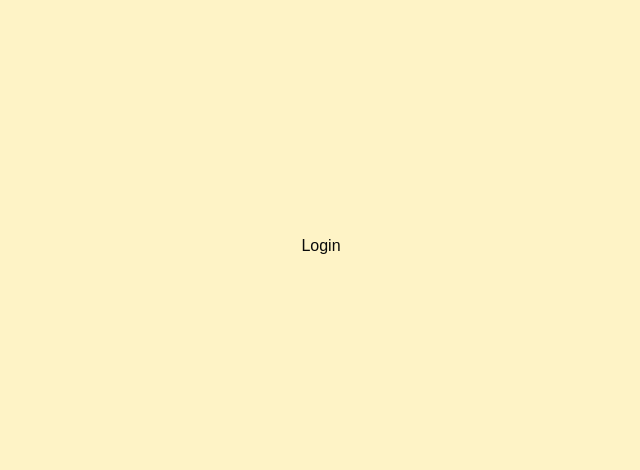
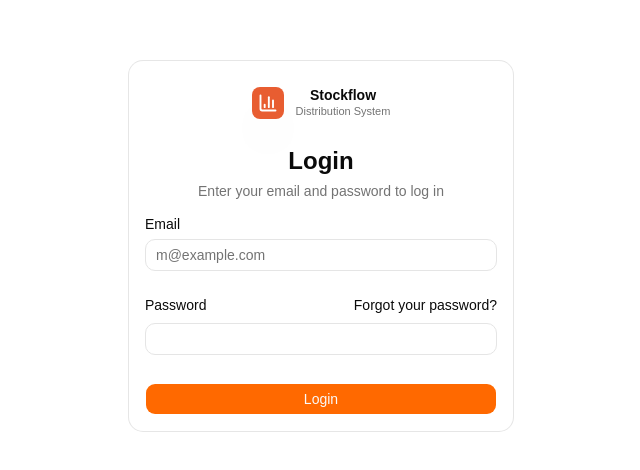
Before and after one commit to ashpavi/stockflow, a React (Vite) app: page /login in a window 1280 px wide. Shown: the part 154-624 px from the top of the page, without its empty margins (319-959 px from the left). Built offline with nearby package versions, Linux system fonts and the light colour scheme.

Commit message:
login page and 404

```diff
--- a/src/App.jsx
+++ b/src/App.jsx
@@ -2,6 +2,7 @@
 import { Route, Routes, BrowserRouter } from 'react-router-dom'
 import Home from './pages/home'
 import Login from './pages/login'
+import NotFoundPage from './pages/notFound/NotFoundPage'
 
 
 function App() {
@@ -10,6 +11,10 @@
             <Routes>
                 <Route path="/" element={<Home />} />
                 <Route path="/login" element={<Login />} />
+
+
+
+                <Route path="*" element={<NotFoundPage />} />
             </Routes>
         </BrowserRouter>
     )
--- /dev/null
+++ b/src/components/ui/card.jsx
@@ -0,0 +1,120 @@
+import * as React from "react"
+import { cn } from "cn"
+
+function Card({
+  className,
+  size = "default",
+  ...props
+}) {
+  return (
+    <div
+      data-slot="card"
+      data-size={size}
+      className={cn(
+        "group/card flex flex-col gap-(--card-spacing) overflow-hidden rounded-xl bg-card py-(--card-spacing) text-sm text-card-foreground ring-1 ring-foreground/10 [--card-spacing:--spacing(4)] has-data-[slot=card-footer]:pb-0 has-[>img:first-child]:pt-0 data-[size=sm]:[--card-spacing:--spacing(3)] data-[size=sm]:has-data-[slot=card-footer]:pb-0 *:[img:first-child]:rounded-t-xl *:[img:last-child]:rounded-b-xl",
+        className
+      )}
+      {...props}
+    />
+  )
+}
+
+function CardHeader({
+  className,
+  ...props
+}) {
+  return (
+    <div
+      data-slot="card-header"
+      className={cn(
+        "group/card-header @container/card-header grid auto-rows-min items-start gap-1 rounded-t-xl px-(--card-spacing) has-data-[slot=card-action]:grid-cols-[1fr_auto] has-data-[slot=card-description]:grid-rows-[auto_auto] [.border-b]:pb-(--card-spacing)",
+        className
+      )}
+      {...props}
+    />
+  )
+}
+
+function CardTitle({
+  className,
+  ...props
+}) {
+  return (
+    <div
+      data-slot="card-title"
+      className={cn(
+        "text-base leading-snug font-medium group-data-[size=sm]/card:text-sm",
+        className
+      )}
+      {...props}
+    />
+  )
+}
+
+function CardDescription({
+  className,
+  ...props
+}) {
+  return (
+    <div
+      data-slot="card-description"
+      className={cn("text-sm text-muted-foreground", className)}
+      {...props}
+    />
+  )
+}
+
+function CardAction({
+  className,
+  ...props
+}) {
+  return (
+    <div
+      data-slot="card-action"
+      className={cn(
+        "col-start-2 row-span-2 row-start-1 self-start justify-self-end",
+        className
+      )}
+      {...props}
+    />
+  )
+}
+
+function CardContent({
+  className,
+  ...props
+}) {
+  return (
+    <div
+      data-slot="card-content"
+      className={cn("px-(--card-spacing)", className)}
+      {...props}
+    />
+  )
+}
+
+function CardFooter({
+  className,
+  ...props
+}) {
+  return (
+    <div
+      data-slot="card-footer"
+      className={cn(
+        "flex items-center rounded-b-xl border-t bg-muted/50 p-(--card-spacing)",
+        className
+      )}
+      {...props}
+    />
+  )
+}
+
+export {
+  Card,
+  CardHeader,
+  CardFooter,
+  CardTitle,
+  CardAction,
+  CardDescription,
+  CardContent,
+}
--- /dev/null
+++ b/src/components/ui/input.jsx
@@ -0,0 +1,23 @@
+import * as React from "react"
+import { Input as InputPrimitive } from "@base-ui/react/input"
+import { cn } from "cn"
+
+function Input({
+  className,
+  type,
+  ...props
+}) {
+  return (
+    <InputPrimitive
+      type={type}
+      data-slot="input"
+      className={cn(
+        "h-8 w-full min-w-0 rounded-lg border border-input bg-transparent px-2.5 py-1 text-base transition-colors outline-none file:inline-flex file:h-6 file:border-0 file:bg-transparent file:text-sm file:font-medium file:text-foreground placeholder:text-muted-foreground focus-visible:border-ring focus-visible:ring-3 focus-visible:ring-ring/50 disabled:pointer-events-none disabled:cursor-not-allowed disabled:bg-input/50 disabled:opacity-50 aria-invalid:border-destructive aria-invalid:ring-3 aria-invalid:ring-destructive/20 md:text-sm dark:bg-input/30 dark:disabled:bg-input/80 dark:aria-invalid:border-destructive/50 dark:aria-invalid:ring-destructive/40",
+        className
+      )}
+      {...props}
+    />
+  )
+}
+
+export { Input }
--- /dev/null
+++ b/src/components/ui/label.jsx
@@ -0,0 +1,20 @@
+import * as React from "react"
+import { cn } from "cn"
+
+function Label({
+  className,
+  ...props
+}) {
+  return (
+    <label
+      data-slot="label"
+      className={cn(
+        "flex items-center gap-2 text-sm leading-none font-medium select-none group-data-[disabled=true]:pointer-events-none group-data-[disabled=true]:opacity-50 peer-disabled:cursor-not-allowed peer-disabled:opacity-50",
+        className
+      )}
+      {...props}
+    />
+  )
+}
+
+export { Label }
--- a/src/layout/AuthLayout.jsx
+++ b/src/layout/AuthLayout.jsx
@@ -2,7 +2,7 @@
 
 function AuthLayout({ children }) {
     return (
-        <div className='min-h-screen bg-amber-100 flex items-center justify-center'>
+        <div className='min-h-screen bg-background flex items-center justify-center'>
             {children}
         </div>
     )
--- a/src/pages/login/index.jsx
+++ b/src/pages/login/index.jsx
@@ -1,9 +1,104 @@
+import { Button } from "@/components/ui/button"
+import {
+  Card,
+  CardAction,
+  CardContent,
+  CardDescription,
+  CardFooter,
+  CardHeader,
+  CardTitle,
+} from "@/components/ui/card"
+import { Input } from "@/components/ui/input"
+import { Label } from "@/components/ui/label"
+
+import { BarChart3 } from "lucide-react"
 import AuthLayout from '../../layout/AuthLayout'
-import React from 'react'
+import { useNavigate } from "react-router-dom"
+import { useState } from "react"
+
 
 function Login() {
+  const navigate = useNavigate()
+
+  const [form, setForm] = useState({
+    email: "",
+    password: ""
+  })
+
+  function handleSubmit(event){
+    alert(JSON.stringify(form))
+  }
+
+  function handleChange(event) {
+    const { name, value } = event.target
+
+    setForm((currentForm)=>({
+      ...currentForm,
+      [name]: value
+    }))
+  }
+
   return (
-    <AuthLayout>Login</AuthLayout>
+    <AuthLayout>
+      <Card className="w-full max-w-sm">
+        <CardHeader className="text-center">
+          <button
+            onClick={() =>
+              navigate('/')
+            }
+            className='flex items-center gap-3 h-16 pb-3 justify-center cursor-pointer'>
+            <div className='flex items-center justify-center rounded-md flex-row bg-[#e85d31] text-white size-8  shadow-2xl'>
+              <BarChart3 className='size-5 stroke-[2.25]' />
+            </div>
+            <div className='leading-tight'>
+              <p className='text-md font-semibold text-foreground'>Stockflow</p>
+              <p className='text-[11px] text-muted-foreground'>Distribution System</p>
+            </div>
+          </button>
+          <CardTitle className="font-semibold text-2xl">Login</CardTitle>
+          <CardDescription>Enter your email and password to log in</CardDescription>
+        </CardHeader>
+        <CardContent>
+          <form onSubmit={handleSubmit}>
+            <div className="flex flex-col gap-6">
+              <div className="grid gap-2">
+                <Label htmlFor="email">Email</Label>
+                <Input
+                  id="email"
+                  name="email"
+                  type="email"
+                  placeholder="m@example.com"
+                  required
+                  onChange={handleChange}
+                />
+              </div>
+              <div className="grid gap-2">
+                <div className="flex items-center">
+                  <Label htmlFor="password">Password</Label>
+                  <a
+                    href="#"
+                    className="ml-auto inline-block text-sm underline-offset-4 hover:underline"
+                  >
+                    Forgot your password?
+                  </a>
+                </div>
+                <Input
+                id="password"
+                name="password"
+                type="password"
+                required
+                onChange={handleChange}
+                 />
+              </div>
+            </div>
+            <Button type="submit" className="w-full bg-orange-500 hover:bg-orange-600 mt-7">
+              Login
+            </Button>
+          </form>
+        </CardContent>
+
+      </Card>
+    </AuthLayout>
   )
 }
 
--- /dev/null
+++ b/src/pages/notFound/NotFoundPage.jsx
@@ -0,0 +1,30 @@
+import React from 'react'
+import { useNavigate } from 'react-router-dom'
+import { ArrowLeft } from 'lucide-react';
+
+function NotFoundPage() {
+    const navigate = useNavigate()
+    return (
+        <div className='flex flex-row min-h-screen'>
+            <div className='flex-1 flex items-center justify-center bg-gray-100 flex-col'>
+
+                <p className='text-9xl font-bold text-orange-500'>404</p>
+                <p className='text-xl'>The page you're looking for can't be found</p>
+                <button
+                    className='mt-15 text-sm text-blue-800 hover:text-blue-500 cursor-pointer flex gap-1'
+                    type='button'
+                    onClick={() =>
+                        navigate(-1)
+                    }>
+                    <ArrowLeft className='size-3.5 mt-1' />
+                    Go back to previous page
+
+
+                </button>
+
+            </div>
+        </div>
+    )
+}
+
+export default NotFoundPage
--- a/vite.config.js
+++ b/vite.config.js
@@ -1,8 +1,14 @@
 import react from '@vitejs/plugin-react'
 import { defineConfig } from 'vite'
 import tailwindcss from '@tailwindcss/vite'
+import path from 'path'
 
 // https://vite.dev/config/
 export default defineConfig({
   plugins: [react(),tailwindcss()],
+  resolve: {
+    alias: {
+      '@': path.resolve(import.meta.dirname,'./src'),
+    },
+  },
 })
```
